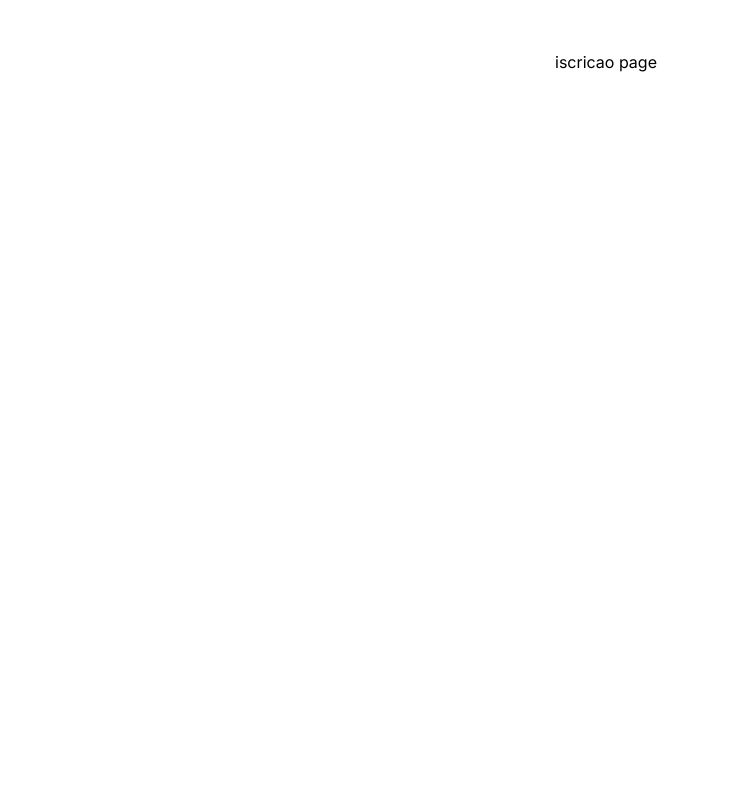
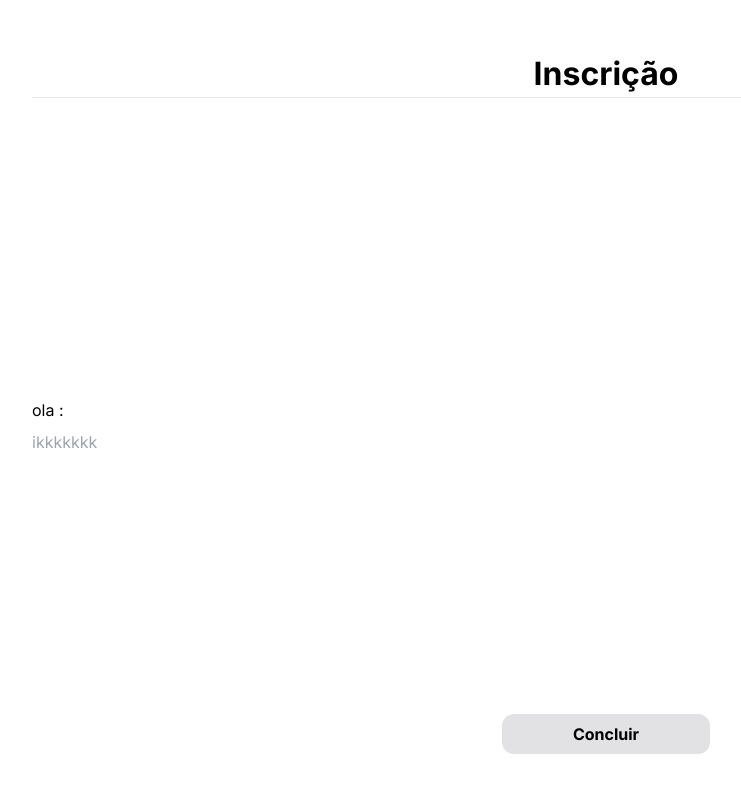
Before and after one commit to viniciuSoaress/cursos_on-line, a Next.js app: page /inscricao in a window 1280 px wide. Shown: the top 792 px of the page, without its empty margins (34-775 px from the left). Built offline with nearby package versions, Linux system fonts and the light colour scheme.

Commit message:
melhorando ainda mais as paginas e adicionado custon hooks

```diff
--- a/src/app/components/conteiner/footer.tsx
+++ b/src/app/components/conteiner/footer.tsx
@@ -9,7 +9,7 @@ export function ConteinerFooter(
   { children }: ConteinerFooterProps
 ) {
   return (
-    <footer className="flex justify-end flex-col items-end gap-5">
+    <footer className="flex justify-center flex-wrap items-end gap-5">
       {children}
     </footer>
   )
--- a/src/app/components/curso/index.tsx
+++ b/src/app/components/curso/index.tsx
@@ -1,17 +1,37 @@
-import { Conteiner } from "..";
+import { Button, Conteiner } from "..";
+import Link from "next/link";
 
 type CursoProps = {
   curso: {
-  id: number;
-  name: string;
-  info: string;
-}}
+    id: number;
+    name: string;
+    info: string;
+  },
+  onClose: () => void
+}
 
-export function Curso({curso}: CursoProps) {
+export function Curso({ curso, onClose }: CursoProps) {
 
   return (
-    <div className="z-10 absolute top-0 bg-second w-full h-full left-0">
-      <h2>{curso.name}</h2>
-    </div>
+    <Conteiner.Root>
+
+      <Conteiner.Tilte>
+        {curso.name}
+      </Conteiner.Tilte>
+
+      <Conteiner.Content>
+      {curso.info}
+      </Conteiner.Content>
+
+      <Conteiner.Footer>
+        <Button>
+          <Link href='/inscricao'>increva-se</Link>
+        </Button>
+
+        <Button onClick={onClose}>
+          voltar
+        </Button>
+      </Conteiner.Footer>
+    </Conteiner.Root>
   )
 }
--- /dev/null
+++ b/src/app/components/form/index.tsx
@@ -0,0 +1,6 @@
+import { FormInput } from "./input"
+
+
+export const Form = {
+  Input: FormInput,
+}
--- /dev/null
+++ b/src/app/components/form/input.tsx
@@ -0,0 +1,28 @@
+import { ChangeEvent, InputHTMLAttributes } from "react"
+
+
+type FormInputProps = {
+  name: string,
+  value: string,
+  onChange: (e: ChangeEvent<HTMLInputElement>) => void,
+} & InputHTMLAttributes<HTMLInputElement>
+
+
+export function FormInput({
+  name = '',
+  value = '',
+  onChange,
+  ...rest
+}: FormInputProps) {
+
+  return (
+    <fieldset className="flex flex-col gap-2">
+      <label >{name} :</label>
+      <input
+        type="text"
+        onChange={onChange}
+        {...rest}
+      />
+    </fieldset>
+  )
+}
--- a/src/app/components/index.ts
+++ b/src/app/components/index.ts
@@ -2,3 +2,4 @@ export * from './conteiner'
 export * from './button'
 export * from './section'
 export * from './curso'
+export * from './form'
--- a/src/app/components/section/card.tsx
+++ b/src/app/components/section/card.tsx
@@ -15,7 +15,7 @@ export function SectionCard({
 
   return(
     <div onClick={onClick}
-     className="flex flex-col gap-3 w-[280px] h-32 bg-second pt-2 px-6 pb-6 rounded-lg"
+     className="flex flex-col gap-3 w-[280px] h-32 bg-second pt-2 px-6 pb-6 rounded-lg cursor-pointer"
      >
       <h2 className="font-semibold text-min2">{title}</h2>
       <p className="text-[14px] font-normal">{description}</p>
--- a/src/app/cursos/page.tsx
+++ b/src/app/cursos/page.tsx
@@ -1,25 +1,19 @@
 'use client'
 
-import { useState } from "react"
-import { Conteiner, Section, Curso } from "../components"
+import { useCurso } from "../hooks/useCurso"
+import { Conteiner, Section, Curso, Button } from "../components"
+import Link from "next/link"
 
 import { array } from "../utils/array"
 
 
 export default function Cursos() {
 
-  const [isCurso, setIsCurso] = useState(false)
-  const [curs, setCurs] = useState({id: 0, name: '', info: ''})
+  const { curs, handleIsCurso, isCurso, setIsCurso } = useCurso()
 
-  function handleIsCurso(c: {id: number, name: string, info: string}) {
-    setIsCurso(is => !is)
-    setCurs({
-      id: c.id,
-      info: c.info,
-      name: c.name
-    })
+  if (isCurso) {
+    return <Curso key={curs.id} curso={curs} onClose={() => setIsCurso(is => !is)} />
   }
-
 
   return (
     <Conteiner.Root>
@@ -28,14 +22,24 @@ export default function Cursos() {
         Cursos page
       </Conteiner.Tilte>
 
-      <Section.Root>
-        {array.map(obj => (
-          <>
-            <Section.Card onClick={() => handleIsCurso(obj)} key={obj.id} title={obj.name} description={obj.info} />
-          </>
-        ))}
-        {isCurso && <Curso curso={curs} />}
-      </Section.Root>
+      <Conteiner.Content>
+        <Section.Root>
+          {array.map(obj => (
+            <Section.Card
+              key={obj.id}
+              onClick={() => handleIsCurso(obj)}
+              title={obj.name}
+              description={obj.info}
+            />
+          ))}
+        </Section.Root>
+      </Conteiner.Content>
+
+      <Conteiner.Footer>
+        <Button>
+          <Link href='/'>Inicio</Link>
+        </Button>
+      </Conteiner.Footer>
 
     </Conteiner.Root>
   )
--- /dev/null
+++ b/src/app/hooks/useCurso.ts
@@ -0,0 +1,27 @@
+'use client'
+
+import { useState } from "react"
+import { ArrayProps } from "../utils/array"
+
+
+export function useCurso(){
+
+  const [isCurso, setIsCurso] = useState(false)
+  const [curs, setCurs] = useState<ArrayProps>({id: 0, name: '', info: ''})
+
+  function handleIsCurso(curso: ArrayProps) {
+    setIsCurso(is => !is)
+    setCurs({
+      id: curso.id,
+      info: curso.info,
+      name: curso.name
+    })
+  }
+
+  return {
+    curs,
+    isCurso,
+    handleIsCurso,
+    setIsCurso
+  }
+}
--- a/src/app/inscricao/page.tsx
+++ b/src/app/inscricao/page.tsx
@@ -1,11 +1,33 @@
+'use client'
+
+import { Button, Conteiner, Form } from "../components";
 
 
 
-export default function Inscricao(){
+export default function Inscricao() {
 
-  return(
-    <>
-      <h1>iscricao page</h1>
-    </>
+  return (
+    <Conteiner.Root>
+
+      <Conteiner.Tilte>
+        Inscrição
+      </Conteiner.Tilte>
+
+      <Conteiner.Content>
+        <Form.Input
+          name="ola"
+          value='ola'
+          onChange={(e) => console.log(e.target.value)}
+          placeholder="ikkkkkkk"
+        />
+      </Conteiner.Content>
+
+      <Conteiner.Footer>
+        <Button>
+          Concluir
+        </Button>
+      </Conteiner.Footer>
+
+    </Conteiner.Root>
   )
 }
--- a/src/app/utils/array.ts
+++ b/src/app/utils/array.ts
@@ -1,6 +1,12 @@
 
 
-export const array = [
+export type ArrayProps = {
+  id: number,
+  name: string,
+  info: string
+}
+
+export const array: ArrayProps[] = [
   {
     id: 0,
     name: 'analise de dados',
@@ -10,5 +16,5 @@ export const array = [
     id: 1,
     name: 'engenharia de softwars',
     info: 'aprenda a arquitetar melhor os sues aplicativos'
-  }
+  },
 ]
```
